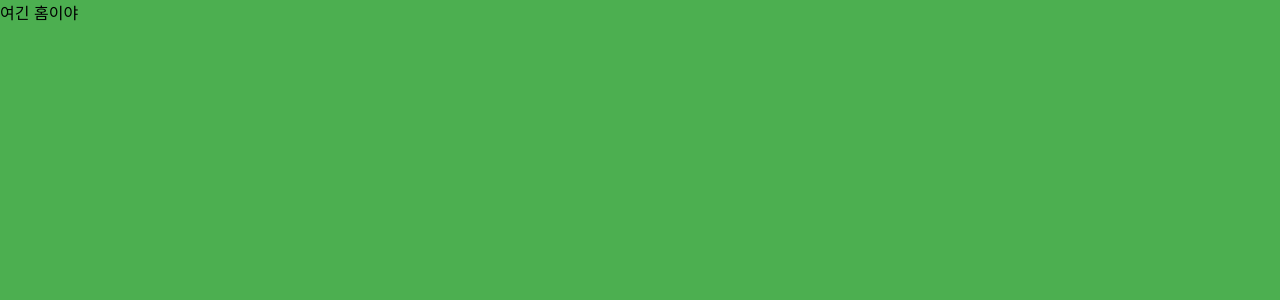
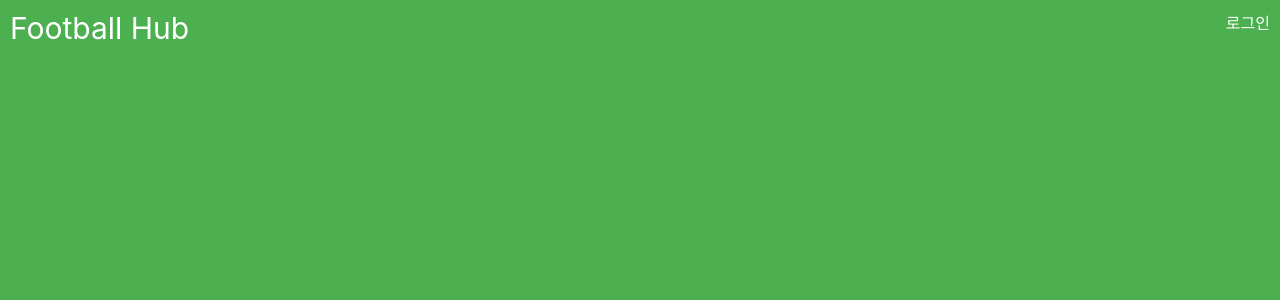
Before and after one commit to SungminPark1997/football-hub, a React (Create React App) app in the folder client/: page / in a window 1280 px wide. Shown: the top 300 px of the page. Built offline with nearby package versions, Linux system fonts and the light colour scheme.

Commit message:
Add header component to main page

```diff
--- a/client/src/App.tsx
+++ b/client/src/App.tsx
@@ -24,6 +24,7 @@ const Wrapper = styled.div`
   height: 100vh;
   display: flex;
   justify-content: center;
+  background-color: #4caf50;
 `;
 
 function App() {
--- a/client/src/home.tsx
+++ b/client/src/home.tsx
@@ -1,10 +1,32 @@
+import { useState } from "react";
+import { Navigate } from "react-router-dom";
 import styled from "styled-components";
 
 const Wrapper = styled.div`
   width: 100%;
   height: 100vh;
-  background-color: #4caf50;
 `;
+
+const Header = styled.div`
+  height: 20%;
+  color: white;
+  display: flex;
+  justify-content: space-between;
+  padding: 10px;
+`;
+
+const Title = styled.div`
+  font-size: 30px;
+`;
+const Logbutton = styled.div``;
 export default function Home() {
-  return <Wrapper>여긴 홈이야</Wrapper>;
+  const [isLogin, setLoigin] = useState(false);
+  return (
+    <Wrapper>
+      <Header>
+        <Title>Football Hub</Title>
+        <Logbutton>{isLogin ? "로그아웃" : "로그인"}</Logbutton>
+      </Header>
+    </Wrapper>
+  );
 }
```
